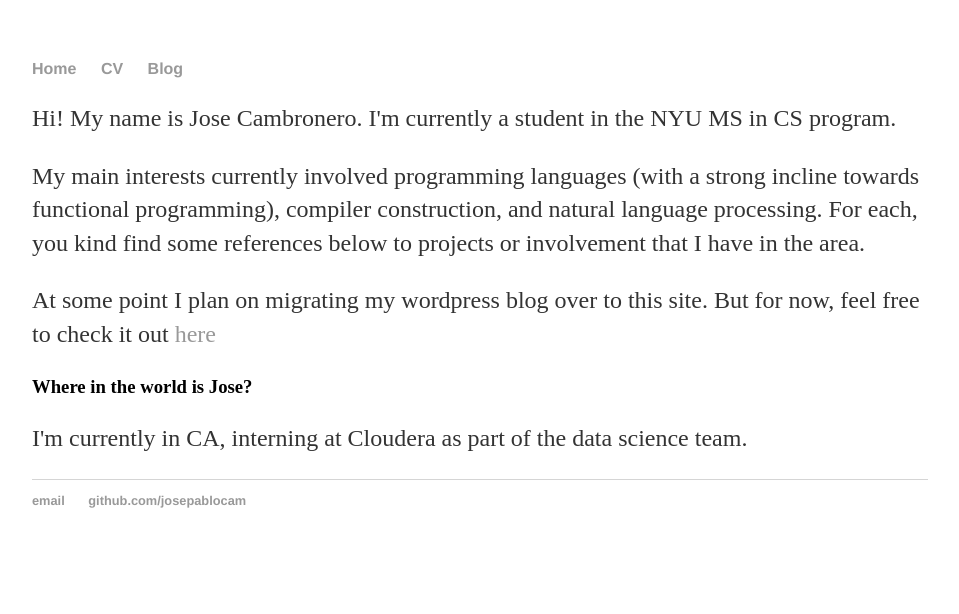
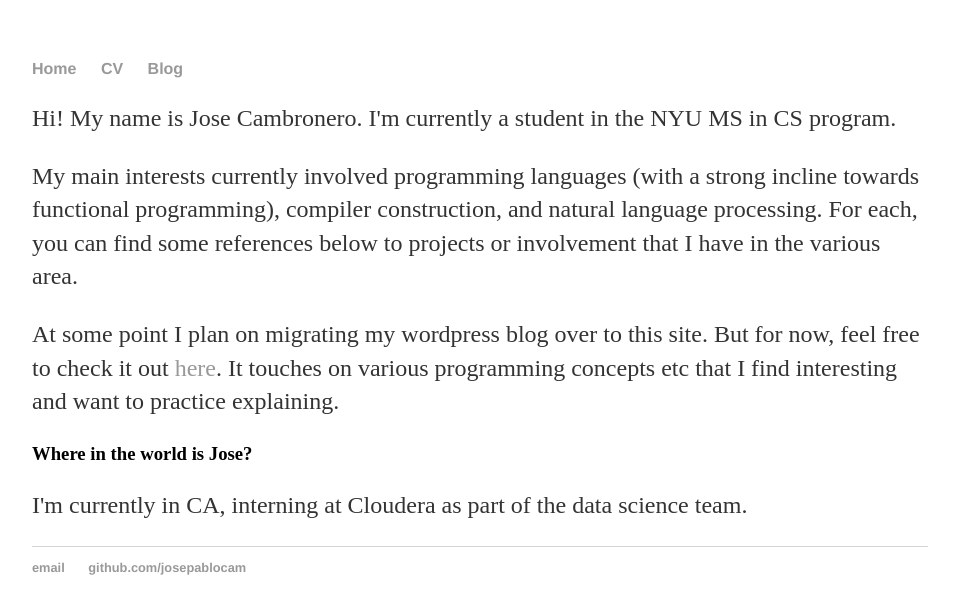
Before and after one commit to josepablocam/josepablocam.github.io, a Jekyll site: the page built from index.md, in a window 1280 px wide. Shown: the top 614 px of the page, without its empty margins (160-1119 px from the left). Built offline with Jekyll 4.4.1, drawn with Linux system fonts in a browser that asks for light colours.

Commit message:
fixed typos

```diff
--- a/index.md
+++ b/index.md
@@ -6,9 +6,9 @@ title: Jose Cambronero
 Hi! My name is Jose Cambronero. I'm currently a student in the NYU
 MS in CS program.
 
-My main interests currently involved programming languages (with a strong incline towards functional programming), compiler construction, and natural language processing. For each, you kind find some references below to projects or involvement that I have in the area.
+My main interests currently involved programming languages (with a strong incline towards functional programming), compiler construction, and natural language processing. For each, you can find some references below to projects or involvement that I have in the various area.
 
-At some point I plan on migrating my wordpress blog over to this site. But for now, feel free to check it out [here](https://symfun.wordpress.com)
+At some point I plan on migrating my wordpress blog over to this site. But for now, feel free to check it out [here](https://symfun.wordpress.com). It touches on various programming concepts etc that I find interesting and want to practice explaining.
 
 ### Where in the world is Jose?
 I'm currently in CA, interning at Cloudera as part of the data science team.
```
